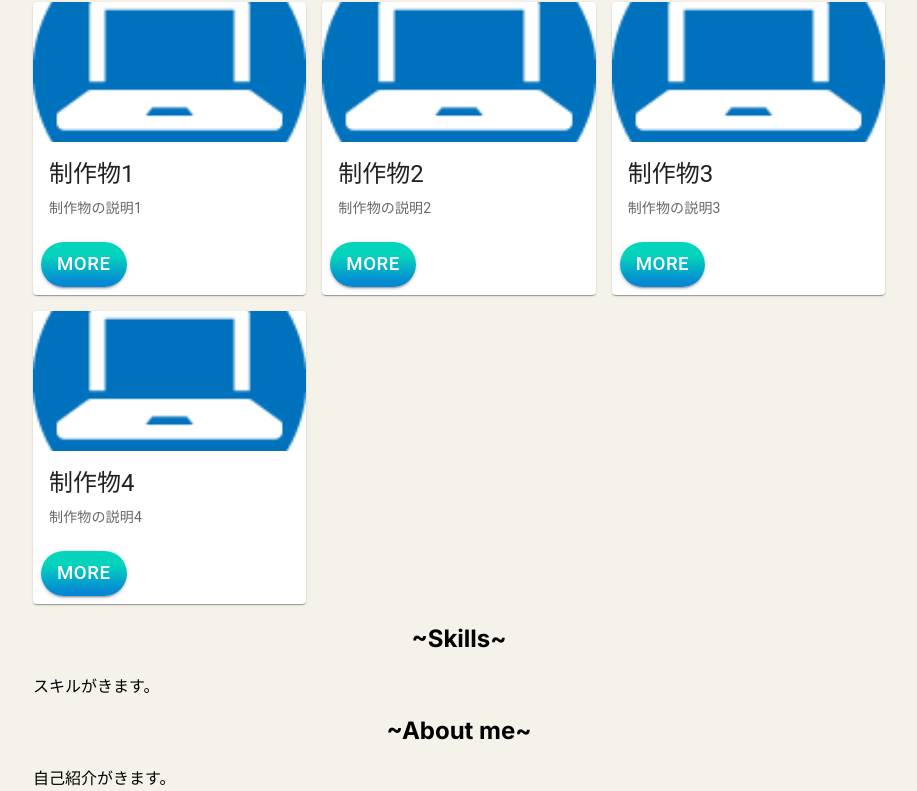
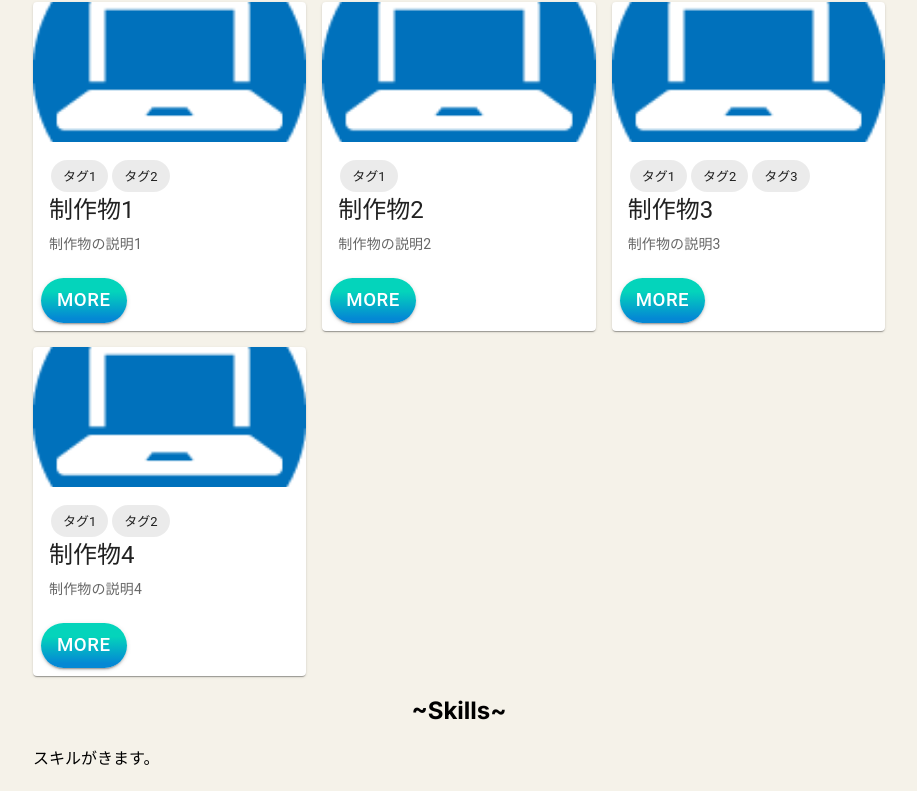
Before and after one commit to KHashimoto3/My_Portfolio, a Next.js app in the folder front/: page / in a window 1280 px wide. Shown: the part 872-1663 px from the top of the page, without its empty margins (181-1098 px from the left). Built offline with nearby package versions, Linux system fonts and the light colour scheme.

Commit message:
ポートフォリオカードで、タグを表示できるようにした。

```diff
--- a/front/src/app/_home-sections/HomePortfolios.tsx
+++ b/front/src/app/_home-sections/HomePortfolios.tsx
@@ -11,24 +11,28 @@ export default function HomePortfolios() {
       title: "制作物1",
       description: "制作物の説明1",
       imgPath: "/sample_pc.png",
+      tag: ["タグ1", "タグ2"],
     },
     {
       id: 2,
       title: "制作物2",
       description: "制作物の説明2",
       imgPath: "/sample_pc.png",
+      tag: ["タグ1"],
     },
     {
       id: 3,
       title: "制作物3",
       description: "制作物の説明3",
       imgPath: "/sample_pc.png",
+      tag: ["タグ1", "タグ2", "タグ3"],
     },
     {
       id: 4,
       title: "制作物4",
       description: "制作物の説明4",
       imgPath: "/sample_pc.png",
+      tag: ["タグ1", "タグ2"],
     },
   ];
 
@@ -42,6 +46,7 @@ export default function HomePortfolios() {
               title={portfolio.title}
               description={portfolio.description}
               imgPath={portfolio.imgPath}
+              tag={portfolio.tag}
             />
           </Grid>
         ))}
--- a/front/src/app/_portfolio-components/portfolioCard.tsx
+++ b/front/src/app/_portfolio-components/portfolioCard.tsx
@@ -5,6 +5,7 @@ import {
   CardActions,
   CardContent,
   CardMedia,
+  Chip,
   Typography,
 } from "@mui/material";
 import PortfolioDetailButton from "../_ui/button/portfolioDetailButton";
@@ -13,10 +14,11 @@ type Props = {
   title: string;
   description: string;
   imgPath: string;
+  tag: string[];
 };
 
 export default function PortfolioCard(props: Props) {
-  const { title, description, imgPath } = props;
+  const { title, description, imgPath, tag } = props;
 
   const onClickFunc = () => {
     alert("ポートフォリオ詳細ボタンが押されました。");
@@ -31,6 +33,9 @@ export default function PortfolioCard(props: Props) {
         alt="portfolio image"
       />
       <CardContent>
+        {tag.map((tag) => (
+          <Chip label={tag} key={tag} sx={{ margin: "2px" }} />
+        ))}
         <Typography gutterBottom variant="h5" component="div">
           {title}
         </Typography>
--- a/front/src/app/types/portfolioList.ts
+++ b/front/src/app/types/portfolioList.ts
@@ -3,4 +3,5 @@ export type PortfolioList = {
   title: string;
   description: string;
   imgPath: string;
+  tag: string[];
 };
```
